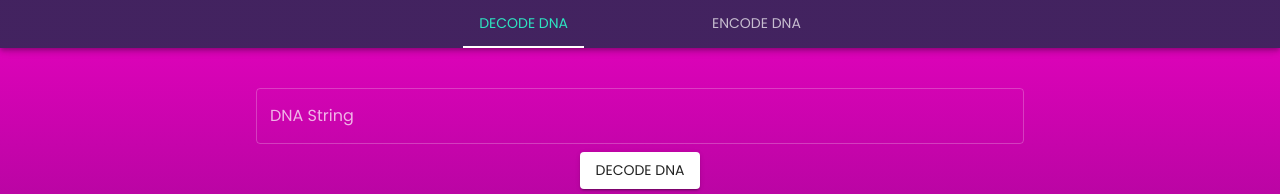
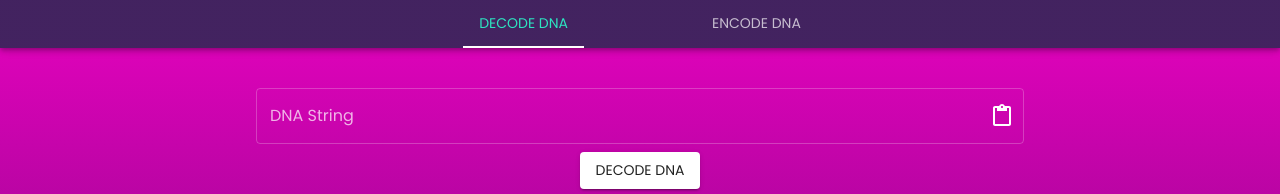
Before and after one commit to Kondux/genome-lab, a React (Create React App) app: page / in a window 1280 px wide. Shown: the top 194 px of the page. Built offline with nearby package versions, Linux system fonts and the light colour scheme.

Commit message:
Add material icons for paste icon. Added paste function in input.

```diff
--- a/package.json
+++ b/package.json
@@ -5,8 +5,8 @@
 	"dependencies": {
 		"@emotion/react": "^11.11.1",
 		"@emotion/styled": "^11.11.0",
-		"@mui/icons-material": "^5.15.1",
-		"@mui/material": "^5.15.1",
+		"@mui/icons-material": "^5.15.14",
+		"@mui/material": "^5.15.14",
 		"@testing-library/jest-dom": "^5.17.0",
 		"@testing-library/react": "^13.4.0",
 		"@testing-library/user-event": "^13.5.0",
--- a/src/components/DNADecoder.jsx
+++ b/src/components/DNADecoder.jsx
@@ -1,7 +1,13 @@
 // DNADecoder.js
 import React, { useState } from 'react';
-import { TextField, Button, Typography } from '@mui/material';
-
+import {
+	TextField,
+	Button,
+	Typography,
+	InputAdornment,
+	IconButton,
+} from '@mui/material';
+import ContentPaste from '@mui/icons-material/ContentPaste';
 import geneColorPalette from '../data/gene_color_pallet.json';
 import protocolVersions from '../data/protocol_versions.json';
 import {
@@ -52,11 +58,16 @@ function DNADecoder() {
 					decodedResults[gene] = decodeColor(geneValue.toUpperCase());
 				}
 			} else if (gene.endsWith('_cascade')) {
-				const result = decodeCascade(geneValue, key[`${gene}`], decodedResults);
-				if (result !== "Unknown") {
+				const result = decodeCascade(
+					geneValue,
+					key[`${gene}`],
+					decodedResults,
+				);
+				if (result !== 'Unknown') {
 					decodedResults[gene] = result;
 				} else {
-					lastIsVoidCascade = true;}
+					lastIsVoidCascade = true;
+				}
 			} else if (gene.endsWith('_tkn')) {
 				// For now, just decode as int
 				decodedResults[gene] = parseInt(geneValue, 16);
@@ -81,8 +92,8 @@ function DNADecoder() {
 
 	const decodeCascade = (value, keyMapping, decodedResults) => {
 		// First, get the reference gene for the cascade
-		const refGenes = keyMapping["reference_genes"];
-		const cascadeType = keyMapping["cascade_type"];
+		const refGenes = keyMapping['reference_genes'];
+		const cascadeType = keyMapping['cascade_type'];
 		let currentKey = keyMapping;
 		// itterate over the reference genes
 		for (let i = 0; i < refGenes.length; i++) {
@@ -187,6 +198,20 @@ function DNADecoder() {
 		);
 	};
 
+	const handlePaste = async () => {
+		try {
+			let text = await navigator.clipboard.readText();
+			// Remove "0x" from the start of the text if present
+			if (text.startsWith('0x')) {
+				text = text.substring(2);
+			}
+			setDnaString(text);
+		} catch (error) {
+			console.error('Failed to read clipboard contents:', error);
+		}
+	};
+
+
 	return (
 		<div>
 			<TextField
@@ -195,6 +220,19 @@ function DNADecoder() {
 				value={dnaString}
 				onChange={handleDnaStringChange}
 				margin='normal'
+				InputProps={{
+					endAdornment: (
+						<InputAdornment position='end'>
+							<IconButton
+								onClick={handlePaste}
+								edge='end'
+								title='Paste'
+							>
+								<ContentPaste />
+							</IconButton>
+						</InputAdornment>
+					),
+				}}
 			/>
 			<Button variant='contained' onClick={handleSubmit}>
 				Decode DNA
```
Also changed, not shown: 1 other file (tests, documents, lock files or other folders). Lines whose indentation alone changed are shown as unchanged.
